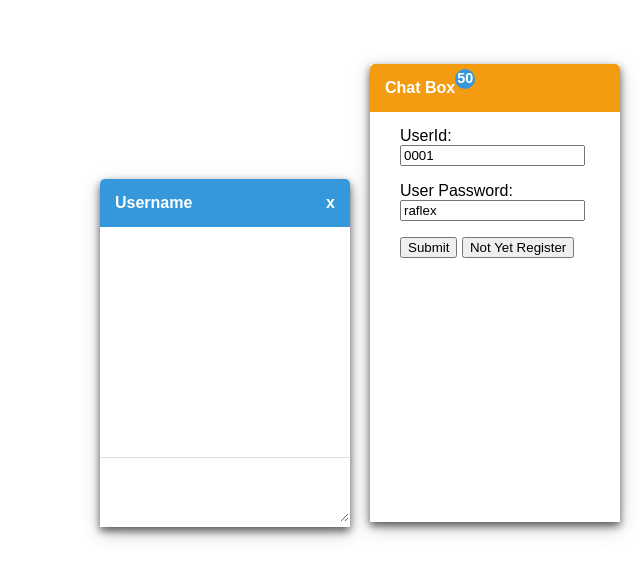
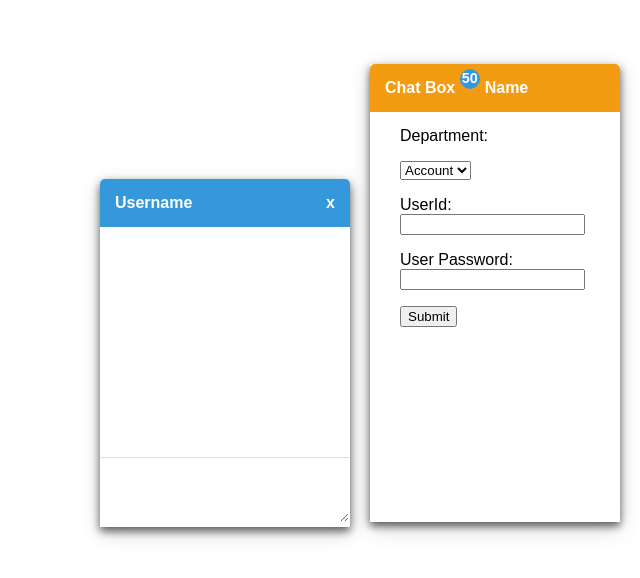
Before and after one commit to Ajikuru/sobicchatting, a website: page public/index.html in a window 1280 px wide. Shown: the part 278-856 px from the top of the page, without its empty margins (640-1280 px from the left). Drawn offline with Linux system fonts and the light colour scheme; no server answers.

Commit message:
comit
comit

```diff
--- a/public/index.html
+++ b/public/index.html
@@ -15,16 +15,25 @@
   <body>
 
   <div class="chat_box">
-  <div class="chat_head"> Chat Box <span class="badge2" data-badge='50'></span></div>
+  <div class="chat_head"> Chat Box <span class="badge2" data-badge='50'></span><span style="margin-left: 25px;" id="chatter">Name</span></div>
 
 <div class="chat_body">
 <div class="log_wrap userr">
-  UserId:<input type="test" value="0001" id="usr_id" name=""/>
+  Department:<p><!--<input type="test" value="Account" id="usr_dept" name=""/>-->
+  <select name="usr_dept" id="usr_dept">
+
+      <option value="DP01">Account</option>
+      <option value="DP02">Audit</option>
+
+  </select>
   <p>
-  User Password:<input type="test" value="raflex" id= "usr_pwd" name=""/>
+
+  UserId:<input type="test" value="" id="usr_id" name="" maxlength="4" />
+  <p>
+  User Password:<input type="password" value="" id= "usr_pwd" name=""/>
   <p>
   <input type="button" name="" id="login" value="Submit">
-  <span ><button type="button" id="Register">Not Yet Register</button></span>
+  <!--<span ><button type="button" id="Register">Not Yet Register</button></span>-->
 </div>
 
 <div class="reg_wrap userr">
```
